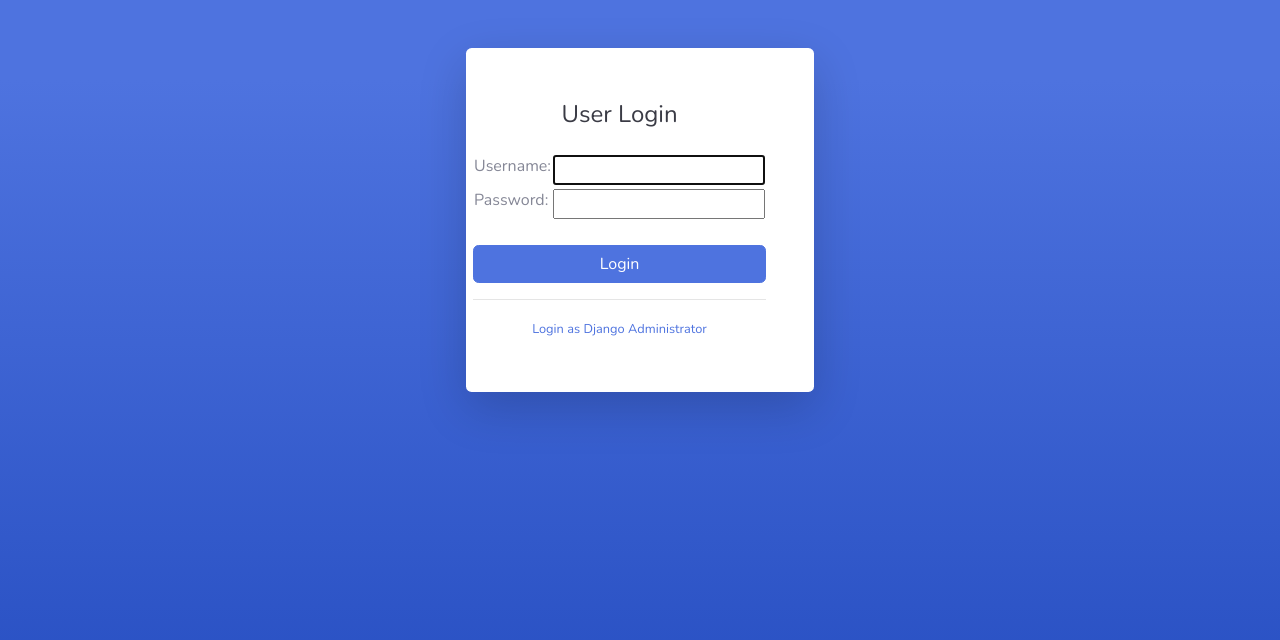
After one commit to abdarafi/autonetapi-csr1000v, a Django app: page /login/ in a window 1280 px wide. The commit adds this page. Shown: the top 640 px of the page. Run offline with Django 3.2, Linux system fonts and the light colour scheme; some libraries are stand-ins or nearby versions.

Commit message:
Add login form, authentication, 404 handler, etc. Finalize the project

```diff
--- a/autonetapi/settings.py
+++ b/autonetapi/settings.py
@@ -25,19 +25,19 @@ SECRET_KEY = 'mw2@c7%+m8-wgw(*0fh@@c&m5qbdz42qrlbiw=r6if2#0xvuwy'
 # SECURITY WARNING: don't run with debug turned on in production!
 DEBUG = True
 
-ALLOWED_HOSTS = []
+ALLOWED_HOSTS = ['localhost', '127.0.0.1']
 
 
 # Application definition
 
 INSTALLED_APPS = [
+    'netauto.apps.NetautoConfig',
     'django.contrib.admin',
     'django.contrib.auth',
     'django.contrib.contenttypes',
     'django.contrib.sessions',
     'django.contrib.messages',
     'django.contrib.staticfiles',
-    'netauto.apps.NetautoConfig',
 ]
 
 MIDDLEWARE = [
@@ -119,3 +119,5 @@ USE_TZ = True
 # https://docs.djangoproject.com/en/3.0/howto/static-files/
 
 STATIC_URL = '/static/'
+LOGIN_REDIRECT_URL = '/'
+LOGIN_URL = '/login'
--- a/autonetapi/urls.py
+++ b/autonetapi/urls.py
@@ -18,5 +18,9 @@ from django.urls import include, path
 
 urlpatterns = [
     path('', include('netauto.urls')),
+    path('', include('django.contrib.auth.urls')),
     path('admin/', admin.site.urls),
 ]
+
+handler404 = 'netauto.views.handler404'
+handler500 = 'netauto.views.handler500'
--- /dev/null
+++ b/netauto/templates/registration/logged_out.html
@@ -0,0 +1,6 @@
+{% extends "netauto/base.html" %}
+
+{% block content %}
+  <p>Logged out!</p>
+  <a href="{% url 'login'%}">Click here to login again.</a>
+{% endblock %}
--- /dev/null
+++ b/netauto/templates/registration/login.html
@@ -0,0 +1,113 @@
+<!DOCTYPE html>
+<html lang="en">
+{% load static %}
+<head>
+
+  <meta charset="utf-8">
+  <meta http-equiv="X-UA-Compatible" content="IE=edge">
+  <meta name="viewport" content="width=device-width, initial-scale=1, shrink-to-fit=no">
+  <meta name="description" content="">
+  <meta name="author" content="">
+
+  <title>AutoNetAPI - Login</title>
+
+  <!-- Custom fonts for this template-->
+  <link href=" {% static 'netauto/vendor/fontawesome-free/css/all.min.css' %} " rel="stylesheet" type="text/css">
+  <link href="https://fonts.googleapis.com/css?family=Nunito:200,200i,300,300i,400,400i,600,600i,700,700i,800,800i,900,900i" rel="stylesheet">
+
+  <!-- Custom styles for this template-->
+  <link href=" {% static 'netauto/css/sb-admin-2.min.css' %} " rel="stylesheet">
+
+</head>
+
+<body class="bg-gradient-primary">
+  {% if next %}
+  {% if user.is_authenticated %}
+  <div class="container">
+    <div class="row justify-content-center">
+      <a href="#" class="btn btn-warning btn-icon-split">
+        <span class="icon text-white-50">
+          <i class="fas fa-exclamation-triangle"></i>
+        </span>
+        <span class="text">
+          Your account doesn't have access to this page. To proceed,
+          please login with an account that has access.
+        </span>
+      </a>
+    </div>
+  {% else %}
+  <div class="container">
+    <div class="row justify-content-center">
+      <a href="#" class="btn btn-warning btn-icon-split">
+        <span class="icon text-white-50">
+          <i class="fas fa-exclamation-triangle"></i>
+        </span>
+        <span class="text">
+          Please login to see this page.
+        </span>
+      </a>
+    </div>
+  {% endif %}
+  {% endif %}
+   <div class="container">
+
+    <!-- Outer Row -->
+    <div class="row justify-content-center">
+
+      <div class="col-xl-4 col-lg-12 col-md-9">
+
+        <div class="card o-hidden border-0 shadow-lg my-5">
+          <div class="card-body p-1">
+            <!-- Nested Row within Card Body -->
+            <div class="row">
+              <div class="col-lg-13">
+                <div class="p-5">
+                  <div class="text-center">
+                    <h1 class="h4 text-gray-900 mb-4">User Login</h1>
+                  </div>
+                  <form method="POST" action="{% url 'login' %}">
+                      {% csrf_token %}
+                      <table>
+                        <tr>
+                          <td>{{ form.username.label_tag }}</td>
+                          <td>{{ form.username }}</td>
+                        </tr>
+                        <tr>
+                          <td>{{ form.password.label_tag }}</td>
+                          <td>{{ form.password }}</td>
+                        </tr>
+                      </table>
+                      <br>
+                        {% if form.errors %}
+                          <p>Your username and password didn't match. Please try again.</p>
+                        {% endif %}
+                        <button type="submit" class="btn btn-primary btn-user btn-block">Login</button>
+                        <hr>
+                  </form>
+                  <div class="text-center">
+                    <a class="small" href="{% url 'admin:index' %}">Login as Django Administrator</a>
+                  </div>
+                </div>
+              </div>
+          </div>
+        </div>
+
+      </div>
+
+    </div>
+
+  </div>
+
+  <!-- Bootstrap core JavaScript-->
+  <script src=" {% static 'netauto/vendor/jquery/jquery.min.js' %} "></script>
+  <script src=" {% static 'netauto/vendor/bootstrap/js/bootstrap.bundle.min.js' %} "></script>
+
+  <!-- Core plugin JavaScript-->
+  <script src=" {% static 'netauto/vendor/jquery-easing/jquery.easing.min.js' %} "></script>
+
+  <!-- Custom scripts for all pages-->
+  <script src=" {% static 'netauto/js/sb-admin-2.min.js' %} "></script>
+
+</body>
+
+</html>
```
Also changed, not shown: netauto/templates/netauto/404.html (added, +16 -0 lines), netauto/templates/netauto/500.html (added, +16 -0 lines), netauto/templates/netauto/base.html (+4 -17 lines), netauto/views.py (+15 -1 lines), netauto/urls.py (line endings or trailing spaces).
